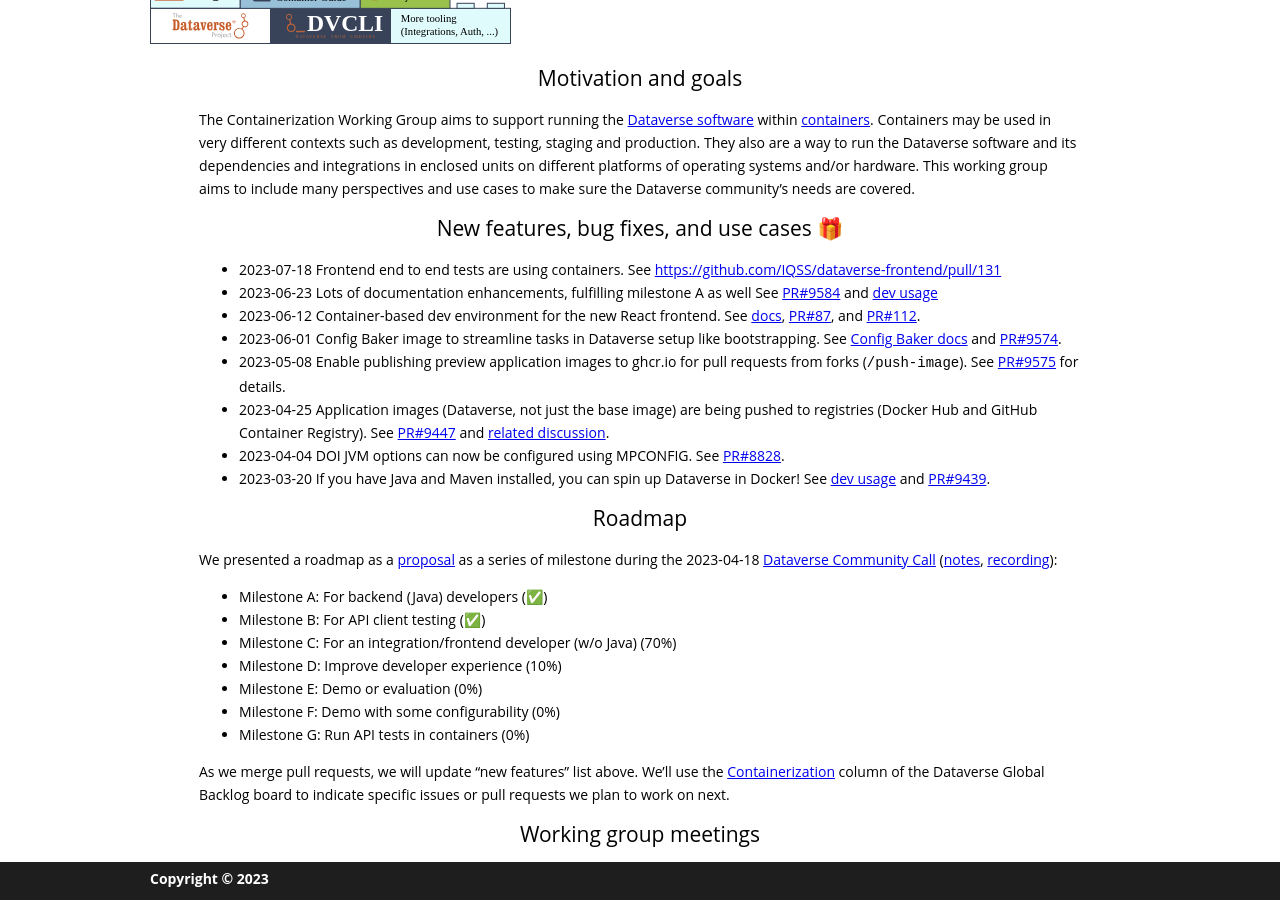
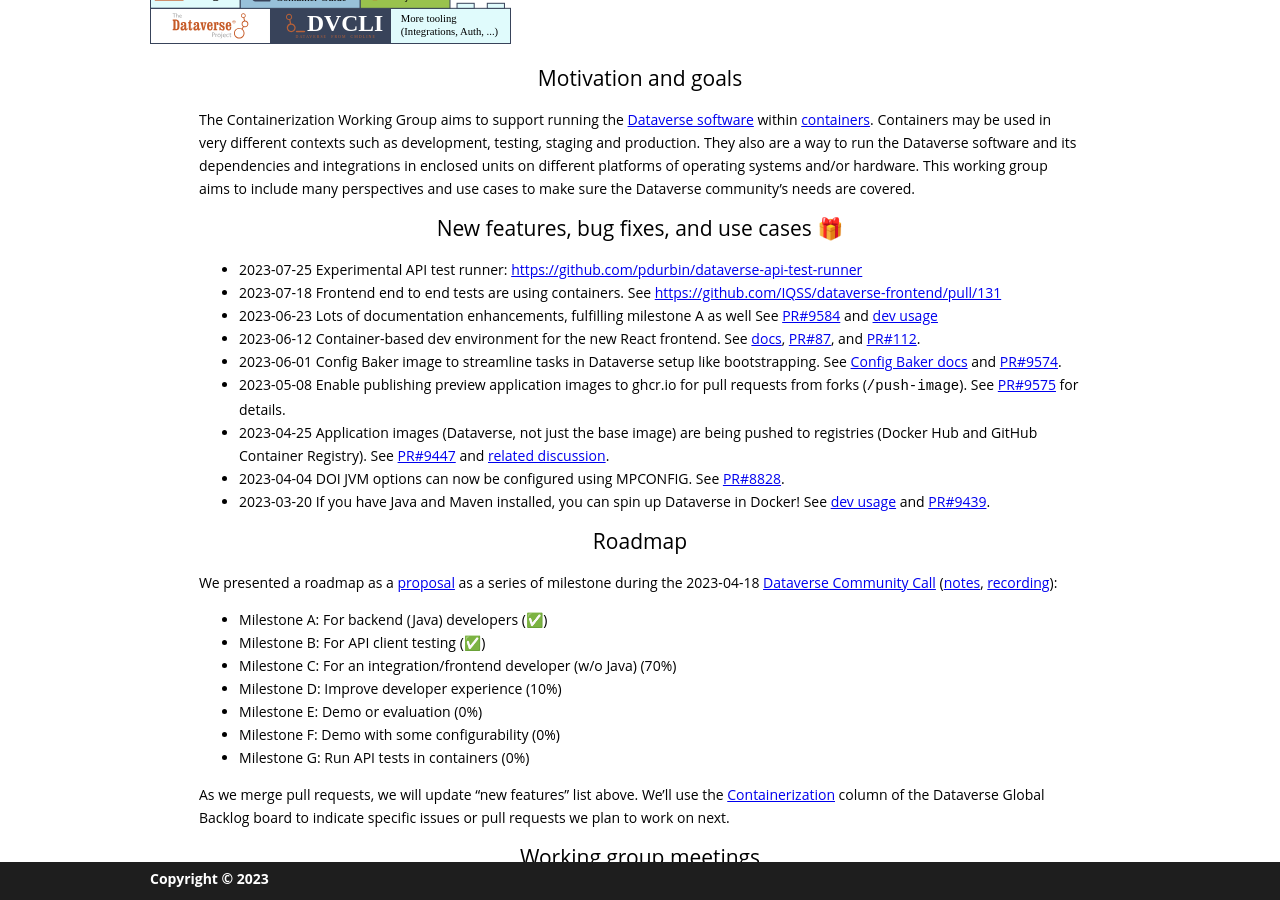
Before and after one commit to gdcc/ct.gdcc.io, a Jekyll site: the page built from index.md, in a window 1280 px wide and 900 px high, scrolled down 492 px. Built offline with Jekyll 4.4.1, drawn with Linux system fonts in a browser that asks for light colours; our own code applies the rules of GitHub Pages for plain Markdown files.

Commit message:
add API test runner

```diff
--- a/index.md
+++ b/index.md
@@ -11,6 +11,7 @@ This working group aims to include many perspectives and use cases to make sure
 
 ## New features, bug fixes, and use cases 🎁
 
+- 2023-07-25 Experimental API test runner: <https://github.com/pdurbin/dataverse-api-test-runner>
 - 2023-07-18 Frontend end to end tests are using containers. See <https://github.com/IQSS/dataverse-frontend/pull/131>
 - 2023-06-23 Lots of documentation enhancements, fulfilling milestone A as well See [PR#9584](https://github.com/IQSS/dataverse/pull/9584) and [dev usage][]
 - 2023-06-12 Container-based dev environment for the new React frontend. See [docs](https://github.com/IQSS/dataverse-frontend#local-development-environment), [PR#87](https://github.com/IQSS/dataverse-frontend/pull/87), and [PR#112](https://github.com/IQSS/dataverse-frontend/pull/112).
```
